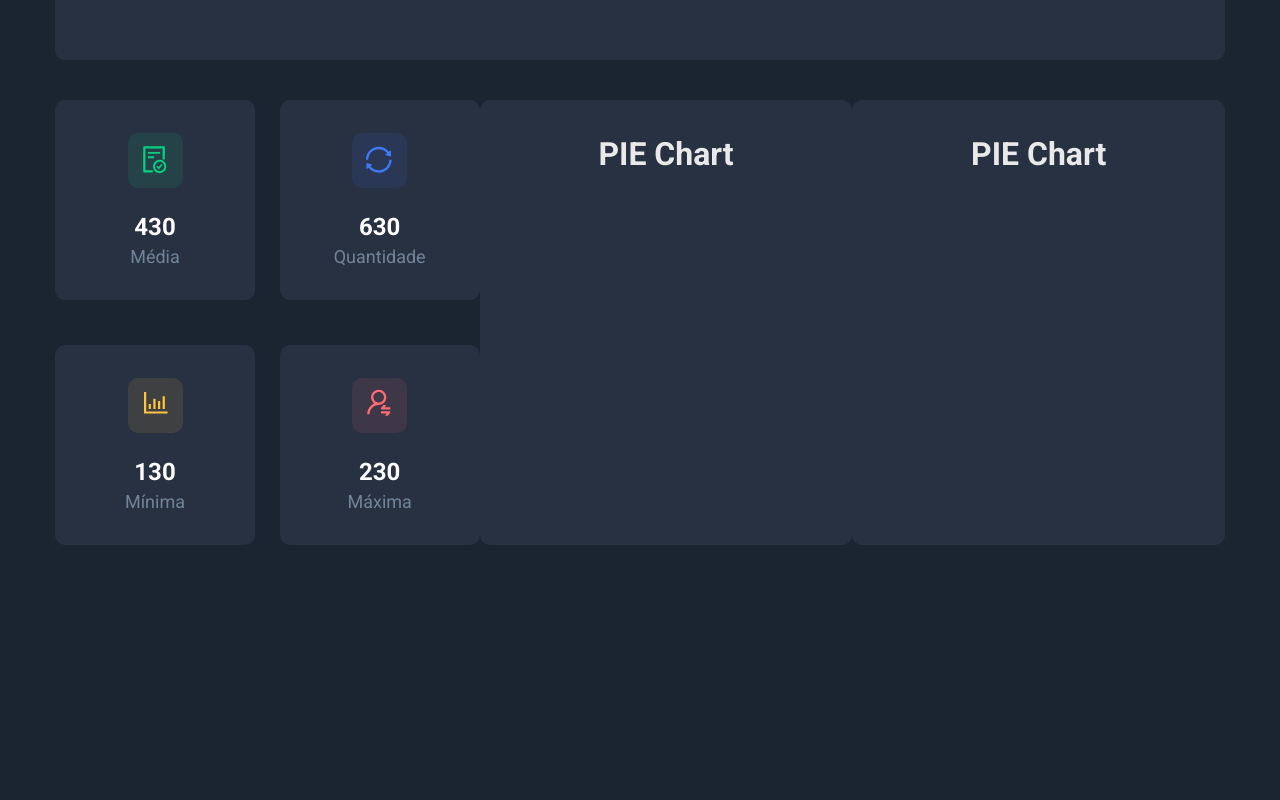
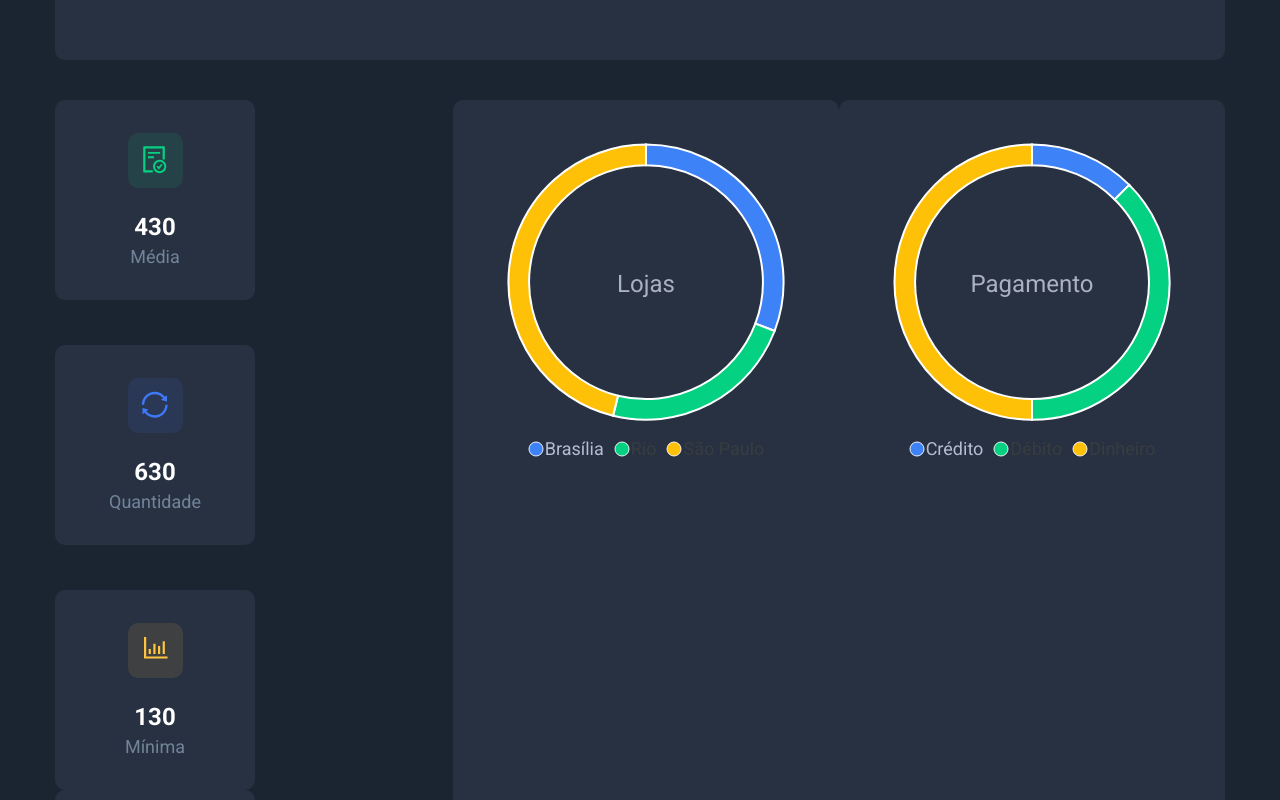
Before and after one commit to joaopaulu/dssales, a React (Create React App) app in the folder front-web/: page / in a window 1280 px wide. Shown: the part 560-1360 px from the top of the page. Before the commit the page ends 1145 px from the top, so only its background shows below. Built offline with nearby package versions, Linux system fonts and the light colour scheme.

Commit message:
Update Layout PieChartCard

```diff
--- a/front-web/src/App.tsx
+++ b/front-web/src/App.tsx
@@ -1,8 +1,9 @@
 import PieChartCard from 'components/pie-chart-card';
+import SalesByDate from 'components/sales-by-date';
 import './App.css';
 import Filter from './components/filter';
 import Header from './components/header';
-import SalesByDate from './components/sales-by-date';
+
 import SalesSummary from './components/sales-summary';
 
 function App() {
@@ -14,8 +15,16 @@ function App() {
         <SalesByDate />
         <div className="sales-overview-container">
           <SalesSummary />
-          <PieChartCard />
-          <PieChartCard />
+          <PieChartCard
+            name="Lojas"
+            labels={['Brasília', 'Rio', 'São Paulo']}
+            series={[40, 30, 60]}
+          />
+          <PieChartCard
+            name="Pagamento"
+            labels={['Crédito', 'Débito', 'Dinheiro']}
+            series={[20, 60, 80]}
+          />
         </div>
       </div>
     </>
--- a/front-web/src/components/pie-chart-card/helpers.ts
+++ b/front-web/src/components/pie-chart-card/helpers.ts
@@ -20,7 +20,7 @@ export const buildPieChartConfig = (labels: string[] = [], name: string) => {
       show: true,
       floating: false,
       position: 'bottom',
-      offsetY: 30,
+      offsetY: 0,
       labels: {
         colors: ['#b4bed2']
       },
--- a/front-web/src/components/pie-chart-card/index.tsx
+++ b/front-web/src/components/pie-chart-card/index.tsx
@@ -1,9 +1,22 @@
+import { buildPieChartConfig } from './helpers';
+import ReactApexChart from 'react-apexcharts';
 import './styles.css';
 
-const PieChartCard = () => {
+type Props = {
+  labels: string[];
+  name: string;
+  series: number[];
+};
+
+const PieChartCard = ({ labels, name, series }: Props) => {
   return (
     <div className="pie-chart-card base-card">
-      <h1>PIE Chart</h1>
+      <ReactApexChart
+        options={buildPieChartConfig(labels, name)}
+        type="donut"
+        width="400"
+        series={series}
+      />
     </div>
   );
 };
```
